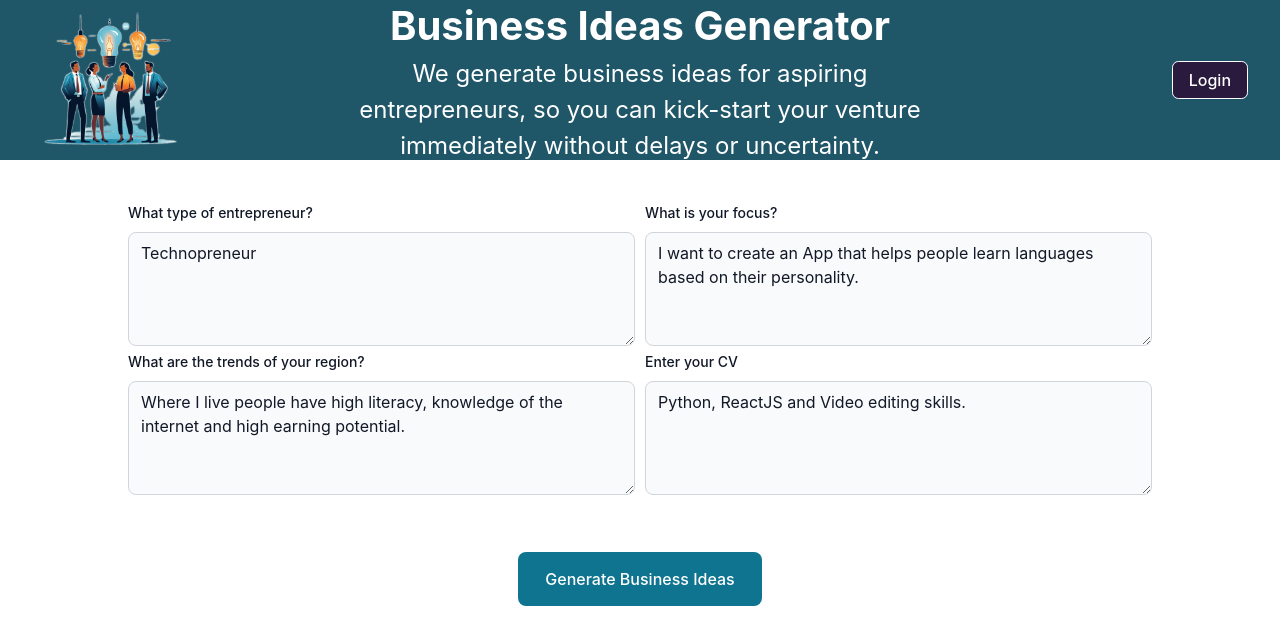
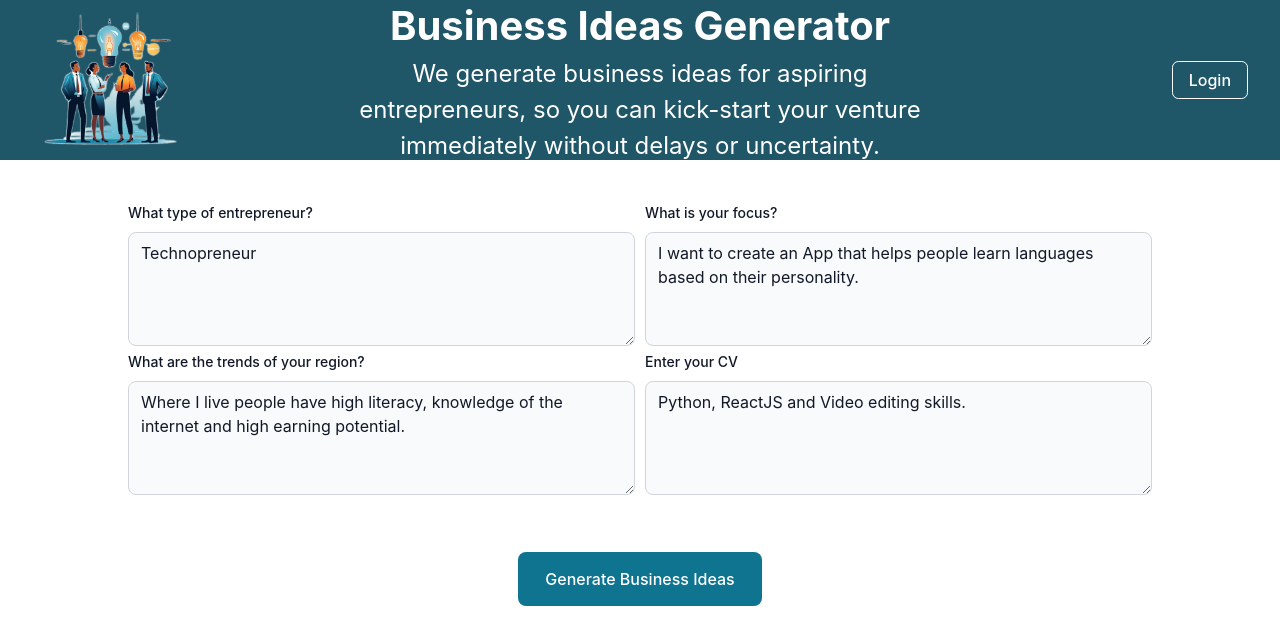
Before and after one commit to linguist89/business-ideas-generator, a React (Create React App) app: page / in a window 1280 px wide. Shown: the top 644 px of the page. Built offline with nearby package versions, Linux system fonts and the light colour scheme; no server answers.

Commit message:
Fixed lint warnings

```diff
--- a/src/Buttons.css
+++ b/src/Buttons.css
@@ -10,12 +10,12 @@
     white-space: nowrap;
     vertical-align: middle;
     cursor: pointer;
-    background-color: #291A3E;
+    background-color: transparent;
     color: #ffffff;
   }
 
   .transparent-button:hover {
-    background-color: #35254A;
+    background-color: #153c49;
     border-color: #ffffff;
     color: #ffffff;
   }
--- a/src/ContextModal.js
+++ b/src/ContextModal.js
@@ -13,6 +13,7 @@ export default function DefaultModal({ content, title }) {
         <Modal.Body>
           <Tabs.Group
             aria-label="Context Tabs"
+            // eslint-disable-next-line
             style="underline"
           >
             <Tabs.Item active title="Main Priority">
--- a/src/CustomTextarea.js
+++ b/src/CustomTextarea.js
@@ -5,6 +5,7 @@ function CustomTextarea({ instructions, placeholder, infoSetter, defaultValue  }
 
     React.useEffect(() => {
       infoSetter(defaultValue);
+      // eslint-disable-next-line
     }, []);
 
   return (
```
